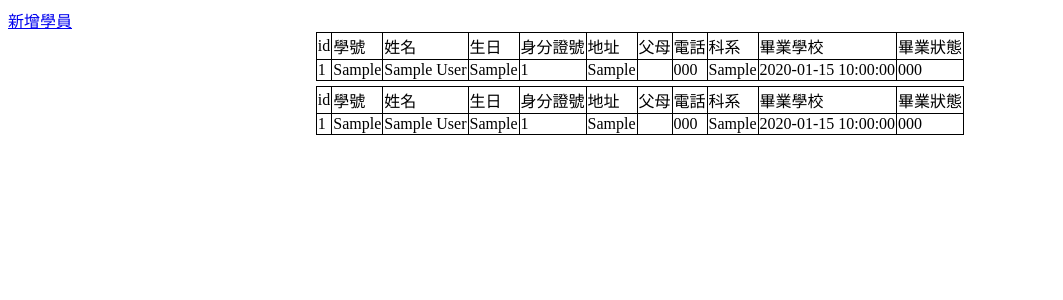
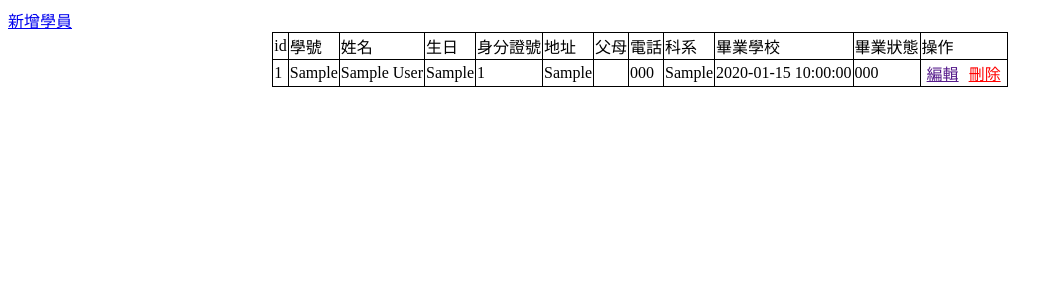
Before and after one commit to blackmutton/php-mysql, a PHP site: page / in a window 1280 px wide. Shown: the top 300 px of the page, without its empty margins (0-1063 px from the left). Run offline with PHP 8.4, Linux system fonts and the light colour scheme; tables that the repository leaves empty or names only in its code hold one stand-in row (values such as "Sample post").

Commit message:
增加刪除單筆資料功能

```diff
--- a/index.php
+++ b/index.php
@@ -10,7 +10,13 @@
 </style>
 
 <a href="insert.php">新增學員</a>
-
+<?php
+if(isset($_GET['name'])){
+    echo "<span style ='color:red'>學生";
+    echo $_GET['name']."({$_GET['num']})";
+    echo "已從資料庫移除</span>";
+}
+?>
 <?php
 $dsn="mysql:host=localhost;charset=utf8;dbname=school";
 $pdo=new PDO($dsn, 'root','');
@@ -34,39 +40,6 @@ echo "</pre>"; */
 ?>
 <!-- 陣列轉表格 -->
 
-<!-- 方法一 -->
-<table>
-<tr>
-<td>id</td>
-<td>學號</td>
-<td>姓名</td>
-<td>生日</td>
-<td>身分證號</td>
-<td>地址</td>
-<td>父母</td>
-<td>電話</td>
-<td>科系</td>
-<td>畢業學校</td>
-<td>畢業狀態</td>
-</tr>
-<?php foreach($rows as $value):?>
-    <tr>
-
-        <td><?=$value['id']?></td>
-        <td><?=$value['school_num']?></td>
-        <td><?=$value['name']?></td>
-        <td><?=$value['birthday']?></td>
-        <td><?=$value['uni_id']?></td>
-        <td><?=$value['addr']?></td>
-        <td><?=$value['parents']?></td>
-        <td><?=$value['tel']?></td>
-        <td><?=$value['dept']?></td>
-        <td><?=$value['graduate_at']?></td>
-        <td><?=$value['status_code']?></td>
-    </tr>
-    <?php endforeach;?>
-</table>
-
 <!-- 方法二 -->
 <?php
 echo "<table>";
@@ -82,6 +55,7 @@ echo "<td>電話</td>";
 echo "<td>科系</td>";
 echo "<td>畢業學校</td>";
 echo "<td>畢業狀態</td>";
+echo "<td>操作</td>";
 echo "</tr>";
 foreach($rows as $row){
     echo "<tr>";
@@ -96,6 +70,10 @@ foreach($rows as $row){
     echo "<td>{$row['dept']}</td>";
     echo "<td>{$row['graduate_at']}</td>";
     echo "<td>{$row['status_code']}</td>";
+    echo "<td>";
+    echo "<a href='' style='margin:0 5px'>編輯</a>";
+    echo "<a href='delete.php?id={$row['id']}' style='margin:0 5px;color:red;'>刪除</a>";
+    echo "</td>";
     echo "</tr>";
 }
 ?>
```
Also changed, not shown: delete.php (added, +12 -0 lines).
